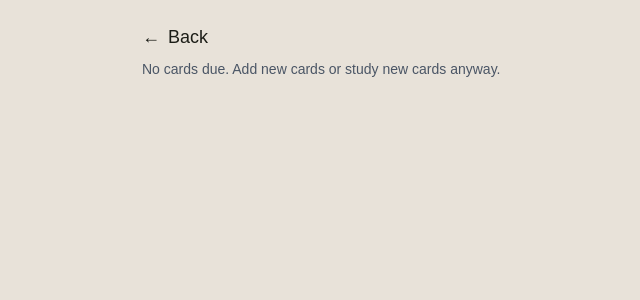
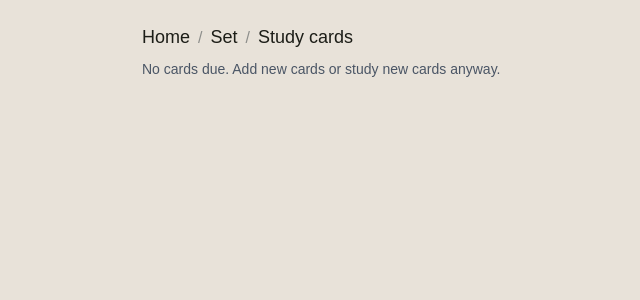
Before and after one commit to ValentinaButenko/repeat, a Next.js app: page /study/all in a window 1280 px wide. Shown: the top 300 px of the page, without its empty margins (122-762 px from the left). Built offline with nearby package versions, Linux system fonts and the light colour scheme.

Commit message:
Breadcrumbs: show Home / [Set Name] / Study cards on set study route with Bitter 18px and hover/pressed states.

```diff
--- a/components/Breadcrumbs.tsx
+++ b/components/Breadcrumbs.tsx
@@ -1,6 +1,9 @@
 "use client";
 import Link from 'next/link';
 import { usePathname } from 'next/navigation';
+import { useEffect, useState } from 'react';
+import { db } from '../db';
+import type { CardSet } from '../db/types';
 
 function getParentPath(pathname: string): string | null {
   if (pathname === '/home' || pathname === '/' || pathname.startsWith('/onboarding')) return null;
@@ -12,6 +15,46 @@ function getParentPath(pathname: string): string | null {
 
 export default function Breadcrumbs() {
   const pathname = usePathname();
+  const [setName, setSetName] = useState<string | null>(null);
+  const [setId, setSetId] = useState<string | null>(null);
+
+  // Detect /study/{setId} specifically for richer breadcrumbs
+  useEffect(() => {
+    const m = pathname?.match(/^\/study\/([a-f0-9-]+)/i);
+    if (m && m[1]) {
+      const id = m[1];
+      setSetId(id);
+      db.sets.get(id).then((s: CardSet | undefined) => setSetName(s?.name ?? null));
+    } else {
+      setSetId(null);
+      setSetName(null);
+    }
+  }, [pathname]);
+
+  if (setId) {
+    return (
+      <div className="mb-2">
+        <nav className="flex items-center gap-2 text-[#1C1D17]" aria-label="Breadcrumb">
+          <Link
+            href="/home"
+            className="inline-flex items-center gap-2 text-[18px] font-medium font-[var(--font-bitter)] no-underline hover:opacity-80 active:opacity-60"
+          >
+            Home
+          </Link>
+          <span aria-hidden className="text-[#8D8E8B]">/</span>
+          <Link
+            href={`/sets/${setId}`}
+            className="inline-flex items-center gap-2 text-[18px] font-medium font-[var(--font-bitter)] no-underline hover:opacity-80 active:opacity-60"
+          >
+            {setName ?? 'Set'}
+          </Link>
+          <span aria-hidden className="text-[#8D8E8B]">/</span>
+          <span className="text-[18px] font-medium font-[var(--font-bitter)] text-[#1C1D17]">Study cards</span>
+        </nav>
+      </div>
+    );
+  }
+
   const parent = getParentPath(pathname);
   if (!parent) return null;
 
```
